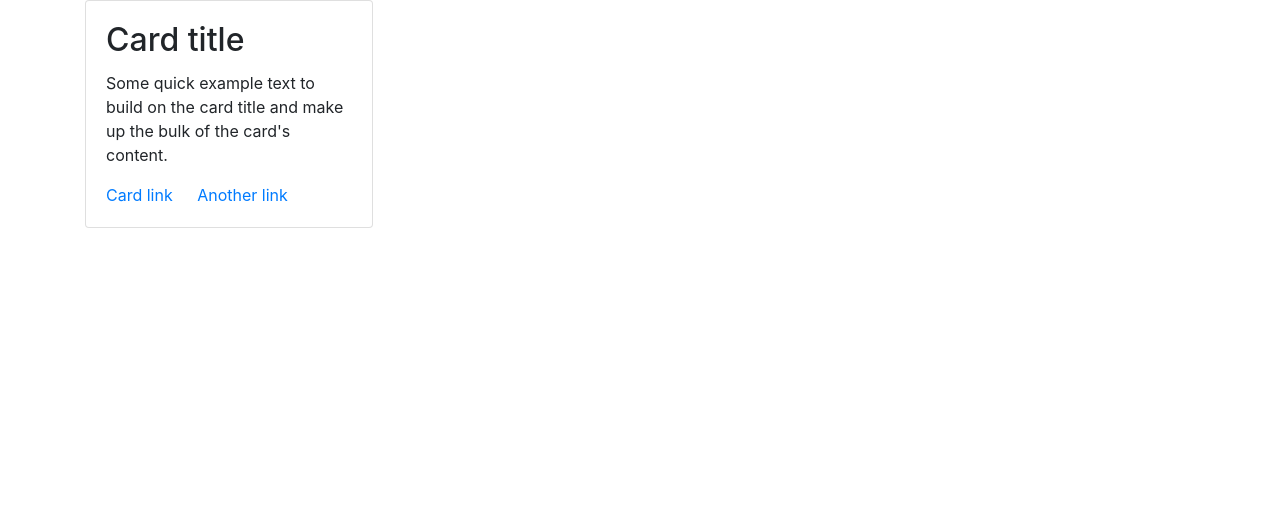
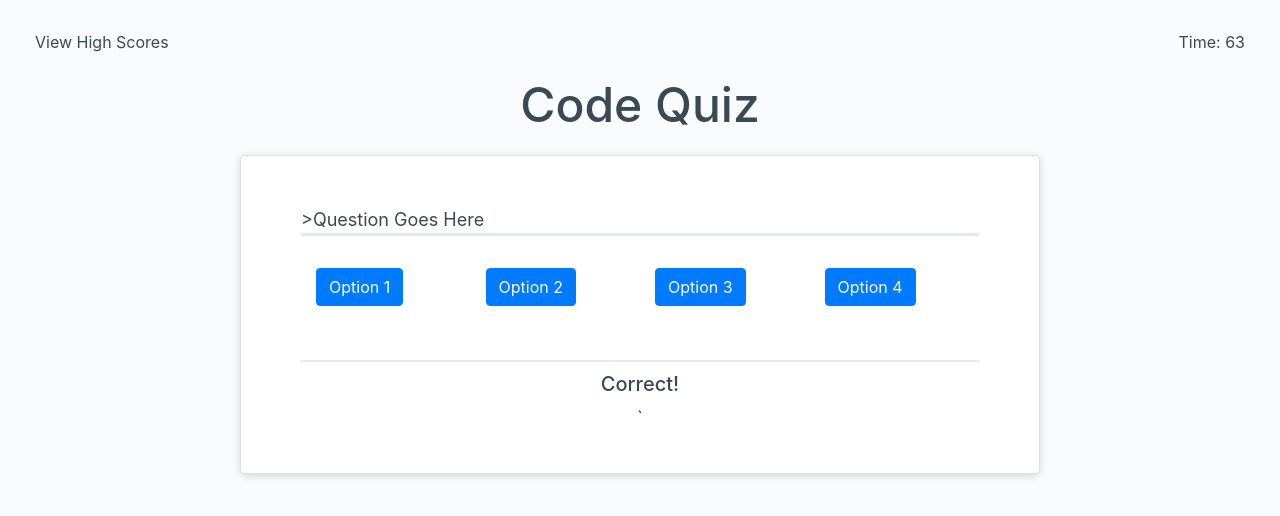
Before and after one commit to zackapotamus/Code-Quiz, a plain HTML site: page index.html in a window 1280 px wide. Drawn offline with nearby package versions, Linux system fonts and the light colour scheme.

Commit message:
moving around source files and fleshing out questionnaire

```diff
--- /dev/null
+++ b/css/style.css
@@ -0,0 +1,147 @@
+*,
+*::before,
+*::after {
+    box-sizing: border-box;
+}
+
+html,
+body,
+.wrapper {
+    height: 100%;
+    margin: 0;
+    padding: 0;
+}
+
+body {
+    background-color: #f9fbfd;
+}
+
+.wrapper {
+    padding-top: 30px;
+    padding-left: 20px;
+    padding-right: 20px;
+}
+
+h1,
+
+
+h1 {
+    font-size: 3em;
+    margin-block-start: 0.45em;
+    margin-block-end: 0.45em;
+}
+
+h2 {
+    font-size: 2em;
+    margin-block-start: 0.62em;
+    margin-block-end: 0.62em;
+}
+
+
+header {
+    text-align: center;
+    /* padding: 20px; */
+    padding-top: 0px;
+    color: hsl(206, 17%, 28%);
+}
+
+.card {
+    background-color: hsl(0, 0%, 100%);
+    border-radius: 5px;
+    border-width: 1px;
+    box-shadow: rgba(0, 0, 0, 0.15) 0px 2px 8px 0px;
+    color: hsl(206, 17%, 28%);
+    font-size: 18px;
+    margin: 0 auto;
+    max-width: 800px;
+    padding: 30px 40px;
+}
+.card-header {
+    border-bottom: none;
+    background-color: white;
+}
+.card-header::after {
+    content: " ";
+    display: block;
+    width: 100%;
+    background: #e7e9eb;
+    height: 3px;
+}
+
+#view-high-scores {
+    text-align: left;
+}
+
+body>div>div>div.card-footer>h5 {
+    margin-top: 10px;
+}
+#time-left {
+    text-align: right;
+}
+
+.card-body {
+    min-height: 100px;
+}
+
+.card-footer {
+    text-align: center;
+    background-color: white;
+    border-top: none;
+}
+
+.card-footer::before {
+    content: " ";
+    display: block;
+    width: 100%;
+    background: #e7e9eb;
+    height: 2px;
+}
+
+.card-footer::after {
+    content: " ";
+    display: block;
+    clear: both;
+}
+
+/* .btn {
+    border: none;
+    background-color: hsl(360, 91%, 36%);
+    border-radius: 25px;
+    box-shadow: rgba(0, 0, 0, 0.1) 0px 1px 6px 0px, rgba(0, 0, 0, 0.2) 0px 1px 1px 0px;
+    color: hsl(0, 0%, 100%);
+    display: inline-block;
+    font-size: 22px;
+    line-height: 22px;
+    margin: 16px 16px 16px 20px;
+    padding: 14px 34px;
+    text-align: center;
+    cursor: pointer;
+} */
+
+/* button[disabled] {
+    cursor: default;
+    background: #c0c7cf;
+} */
+
+.float-right {
+    float: right;
+}
+
+
+@media (max-width: 690px) {
+    .btn {
+        font-size: 1rem;
+        margin: 16px 0px 0px 0px;
+        padding: 10px 15px;
+    }
+
+    #password {
+        font-size: 1rem;
+    }
+}
+
+@media (max-width: 500px) {
+    .btn {
+        font-size: 0.8rem;
+    }
+}
--- a/index.html
+++ b/index.html
@@ -9,36 +9,54 @@
     <!-- Bootstrap CSS -->
     <link rel="stylesheet" href="https://stackpath.bootstrapcdn.com/bootstrap/4.4.1/css/bootstrap.min.css"
         integrity="sha384-Vkoo8x4CGsO3+Hhxv8T/Q5PaXtkKtu6ug5TOeNV6gBiFeWPGFN9MuhOf23Q9Ifjh" crossorigin="anonymous">
+    <link rel="stylesheet" type="text/css" href="css/style.css">
 
-    <title>Hello, world!</title>
+    <title>Code Quiz</title>
 </head>
 
 <body>
-
-    <div class="container">
-        <div class="card" style="width: 18rem;">
+    <div class="wrapper">
+        <header>
+            <div class="container-fluid">
+                <div class="row justify-content-between">
+                    <div class="col-6" id="view-high-scores">
+                        View High Scores
+                    </div>
+                    <div class="col-6" id="time-left">
+                        Time: 63
+                    </div>
+                </div>
+            </div>
+            <h1>Code Quiz</h1>
+        </header>
+        <div class="card">
+            <div class="card-header">
+                <h3 id="quiz-question"></h3>>Question Goes Here</h3>
+            </div>
             <div class="card-body">
-                <h2 class="card-title" id="Question">Card title</h5>
-                <p class="card-text">Some quick example text to build on the card title and make up the bulk of the
-                    card's
-                    content.</p>
-                <a href="#" class="card-link">Card link</a>
-                <a href="#" class="card-link">Another link</a>
+                <div class="container-fluid">
+                    <div class="row">
+                        <div class="col-12 col-sm-6 col-md-3 pb-3">
+                            <button id="choice-1" class="btn btn-primary">Option 1</button>
+                        </div>
+                        <div class="col-12 col-sm-6 col-md-3">
+                            <button id="choice-1" class="btn btn-primary">Option 2</button>
+                        </div>
+                        <div class="col-12 col-sm-6 col-md-3">
+                            <button id="choice-1" class="btn btn-primary">Option 3</button>
+                        </div>
+                        <div class="col-12 col-sm-6 col-md-3">
+                            <button id="choice-1" class="btn btn-primary">Option 4</button>
+                        </div>
+                    </div>
+                </div>
+            </div>
+            <div class="card-footer" id="answer-in-correct">
+                <h5 id="in-correct">Correct!</h5>`
             </div>
         </div>
     </div>
-
-    <!-- Optional JavaScript -->
-    <!-- jQuery first, then Popper.js, then Bootstrap JS -->
-    <script src="https://code.jquery.com/jquery-3.4.1.slim.min.js"
-        integrity="sha384-J6qa4849blE2+poT4WnyKhv5vZF5SrPo0iEjwBvKU7imGFAV0wwj1yYfoRSJoZ+n" crossorigin="anonymous">
-    </script>
-    <script src="https://cdn.jsdelivr.net/npm/popper.js@1.16.0/dist/umd/popper.min.js"
-        integrity="sha384-Q6E9RHvbIyZFJoft+2mJbHaEWldlvI9IOYy5n3zV9zzTtmI3UksdQRVvoxMfooAo" crossorigin="anonymous">
-    </script>
-    <script src="https://stackpath.bootstrapcdn.com/bootstrap/4.4.1/js/bootstrap.min.js"
-        integrity="sha384-wfSDF2E50Y2D1uUdj0O3uMBJnjuUD4Ih7YwaYd1iqfktj0Uod8GCExl3Og8ifwB6" crossorigin="anonymous">
-    </script>
+    <script src="scripts/script.js"></script>
 </body>
 
 </html>
```
Also changed, not shown: css/scripts/script.js (added, +20 -0 lines), scripts/script.js (added).
